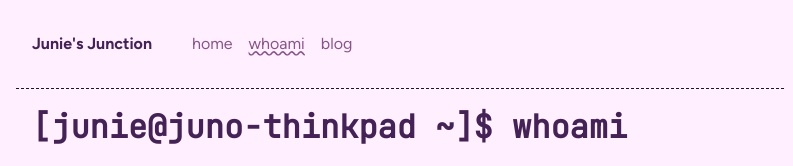
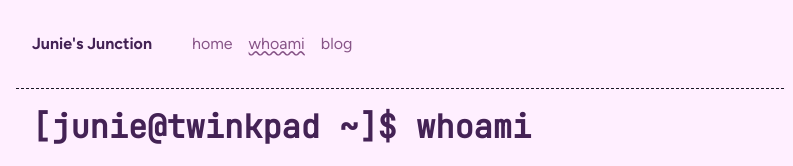
Before and after one commit to notmyjunie/NMJ709.github.io, an Eleventy site: page content/about/index.md in a window 1280 px wide. Shown: the top 166 px of the page, without its empty margins (240-1033 px from the left). Built offline with nearby package versions, Linux system fonts and the light colour scheme; Eleventy itself is replaced by a stand-in of ours; files that its build step writes are made by us from their sources; what eleventy-plugin-embed-everything would draw is missing.

Commit message:
Update index.md

```diff
--- a/content/about/index.md
+++ b/content/about/index.md
@@ -4,7 +4,7 @@ eleventyNavigation:
   key: whoami
   order: 2
 ---
-# `[junie@juno-thinkpad ~]$ whoami`
+# `[junie@twinkpad ~]$ whoami`
 
 <img src="https://avatars.githubusercontent.com/u/122979310" class="center">
 
```
